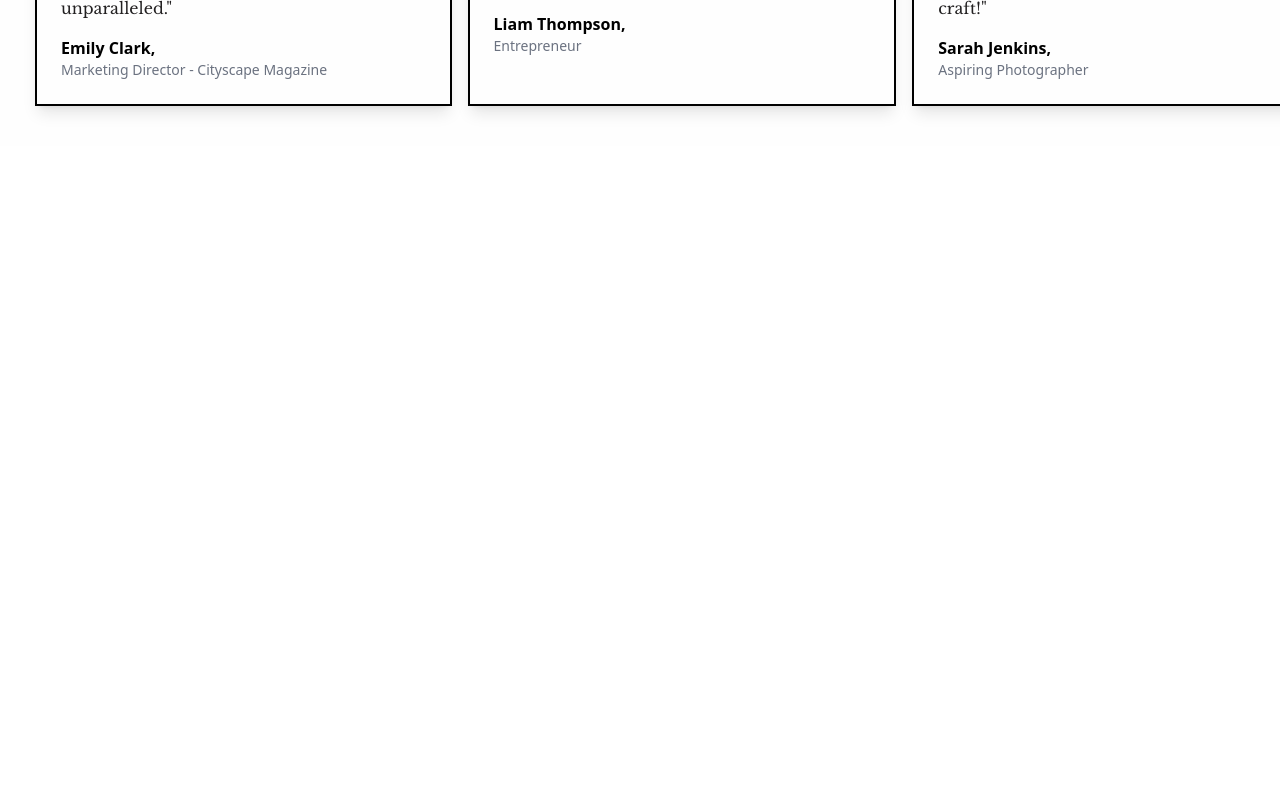
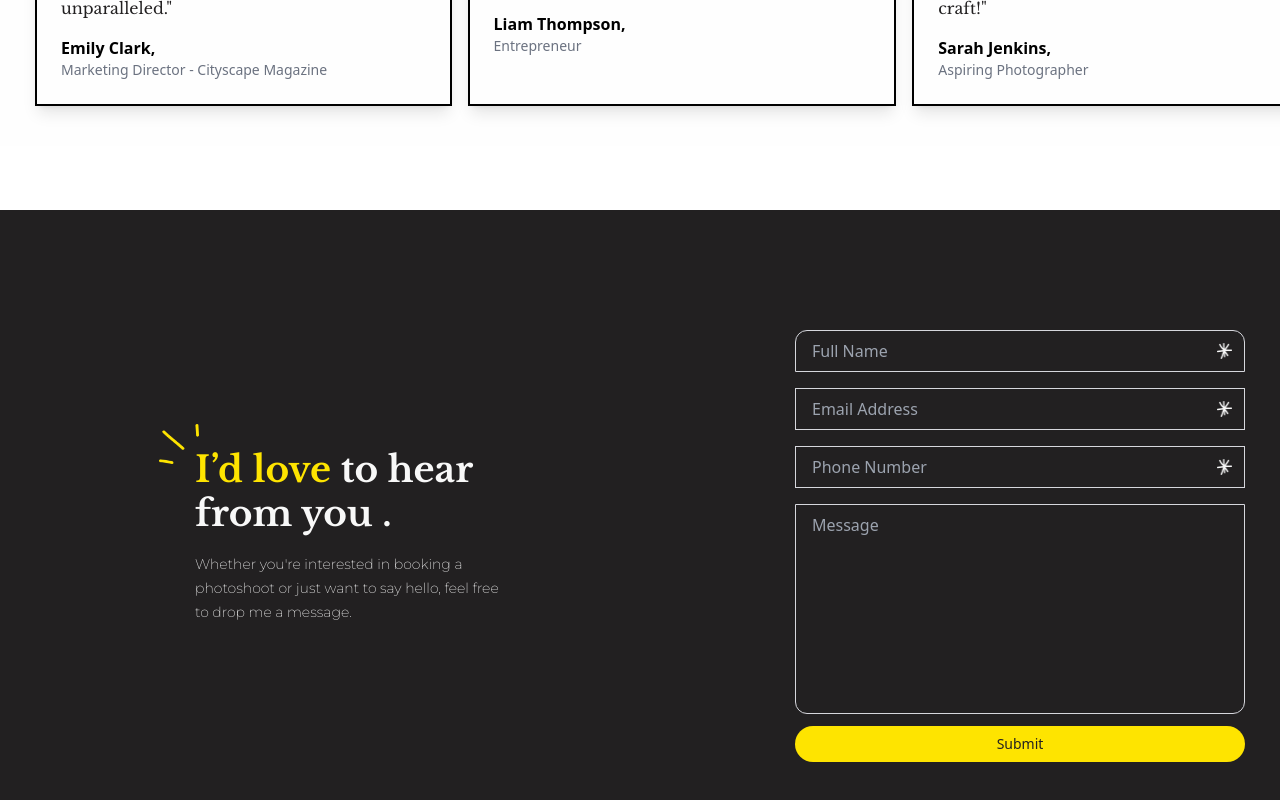
Before and after one commit to FiezAlhagwork/photography-portfolio, a React (Vite) app: page / in a window 1280 px wide. Shown: the part 3678-4478 px from the top of the page. Before the commit the page ends 3888 px from the top, so only its background shows below. Built offline with nearby package versions, Linux system fonts and the light colour scheme.

Commit message:
finsh section contact

```diff
--- a/src/components/Contact.tsx
+++ b/src/components/Contact.tsx
@@ -1,10 +1,68 @@
-
+import Button from "./Button";
+import TextField from "./TextField";
+// grid lg:grid-cols-2 grid-cols-1 items-center place-content-center
 const Contact = () => {
   return (
-    <div className='py-16 bg-Black'>
+    <div className="py-16 md:py-28 bg-Black ">
+      <div className="containers flex flex-col md:flex-row max-md:justify-center justify-around items-center   ">
+        {/* Contact Header */}
+        <div className=" max-w-80  md:ml-10 max-md:py-6 relative grid  ">
+            <img src="./Misc.png" alt="" className=" absolute -top-6 -left-9 w-10 h-10" />
+          <h2 className="text-4xl text-Smoke_White font-libre font-bold leading-[44px] ">
+            {" "}
+            <span className="text-Yellow">I’d love</span> to hear from you .
+          </h2>
+          <p className="font-Montserrat text-Smoke_White py-4 font-extralight text-sm leading-6 ">
+            Whether you're interested in booking a photoshoot or just want to
+            say hello, feel free to drop me a message.
+          </p>
+        </div>
 
+        {/* Contact Form  */}
+        <div className=" max-w-[450px]">
+          <form>
+            <TextField
+              placeholder="Full Name"
+              type="text"
+              coustomClassDiv="rounded-t-xl"
+              icon={<img src="./InputIcon.png" className="w-4 h-4" />}
+            />
+            <TextField
+              placeholder="Email Address"
+              type="email"
+              icon={<img src="./InputIcon.png" className="w-4 h-4" />}
+            />
+            <TextField
+              placeholder="Phone Number"
+              type="text"
+              icon={<img src="./InputIcon.png" className="w-4 h-4" />}
+            />
+
+            <div
+              className={`relative border border-Grey flex justify-between items-center my-2 rounded-b-xl`}
+            >
+              <textarea
+                name=""
+                id=""
+                placeholder="Message"
+                className=" border-none bg-transparent outline-none w-full text-White px-4 py-2 resize-none "
+                rows={8}
+                cols={50}
+                maxLength={200}
+              ></textarea>
+            </div>
+
+            <Button
+              type="submit"
+              className="text-Black bg-Yellow w-full font-medium "
+            >
+              Submit
+            </Button>
+          </form>
+        </div>
+      </div>
     </div>
-  )
-}
+  );
+};
 
-export default Contact
+export default Contact;
--- /dev/null
+++ b/src/components/TextField.tsx
@@ -0,0 +1,34 @@
+import { TextFieldProps } from "../types";
+
+const TextField = ({
+  placeholder = "Enter text...",
+  value,
+  onChange,
+  type = "text",
+  disabled = false,
+  icon,
+  className = "",
+  coustomClassDiv,
+}: TextFieldProps) => {
+  return (
+    <div className="flex flex-col space-y-2">
+      <div
+        className={`relative border border-Grey flex justify-between items-center my-2 ${coustomClassDiv} `}
+      >
+        <input
+          type={type}
+          placeholder={placeholder}
+          value={value}
+          onChange={onChange}
+          disabled={disabled}
+          className={`w-full px-4 py-2  bg-transparent   outline-none border-none transition-all text-white
+           ${className}`}
+        />
+
+        {icon && <span className="pr-3">{icon}</span>}
+      </div>
+    </div>
+  );
+};
+
+export default TextField;
--- a/src/pages/Home.tsx
+++ b/src/pages/Home.tsx
@@ -1,4 +1,5 @@
 import AboutSection from "../components/AboutSection"
+import Contact from "../components/Contact"
 import Gallery from "../components/Gallery"
 import Hero from "../components/Hero"
 import Services from "../components/Services"
@@ -14,6 +15,7 @@ const Home = () => {
         <Gallery/>
         <Services/>
         <Testimonial/>
+        <Contact/>
     </>
   )
 }
--- a/src/types/index.tsx
+++ b/src/types/index.tsx
@@ -1,7 +1,7 @@
 export interface NavBar {
-    id:number
-    Link:string,
-    name:string
+  id: number;
+  Link: string;
+  name: string;
 }
 
 export interface ButtonProps {
@@ -17,3 +17,15 @@ export interface ButtonProps {
   src: string;
   alt: string;
 }
+
+export interface TextFieldProps {
+  label?: string;
+  placeholder?: string;
+  value?: string;
+  onChange?: (e: React.ChangeEvent<HTMLInputElement>) => void;
+  type?: "text" | "email" | "password" | "number";
+  disabled?: boolean;
+  icon?: React.ReactNode;
+  className?: string;
+  coustomClassDiv?:string
+}
```
Also changed, not shown: public/InputIcon.png (added), public/Misc.png (added). Lines whose indentation alone changed are shown as unchanged.
